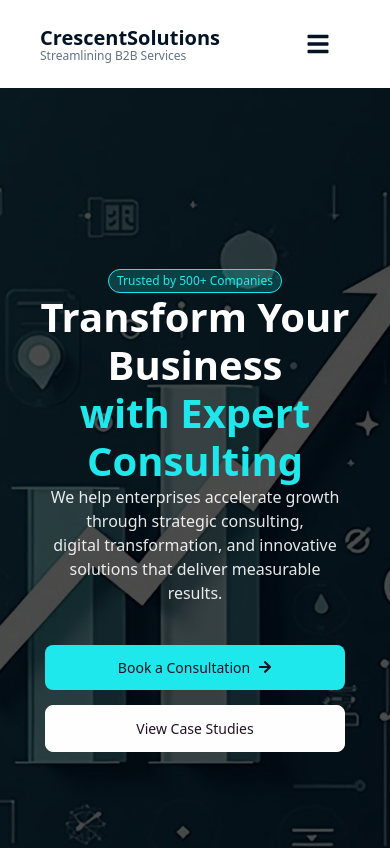
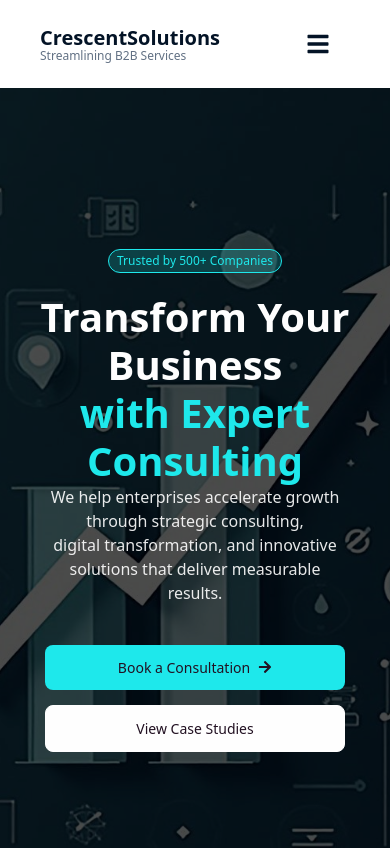
Before and after one commit to obinnanwobodo/cescent-b2b, a Next.js app: page / in a window 390 px wide. Shown: the top 848 px of the page. Built offline with nearby package versions, Linux system fonts and the light colour scheme.

Commit message:
updated again

```diff
--- a/src/Components/Hero/Hero.module.css
+++ b/src/Components/Hero/Hero.module.css
@@ -540,6 +540,10 @@ margin:20px  auto ;
     justify-content: center;
     text-align: center;
   }
+.trusted{
+position: relative;
+bottom: 20px;
+}
 
   .tyb, .wec {
     font-size: 40px; /* Reduced font size for main headings */
```
